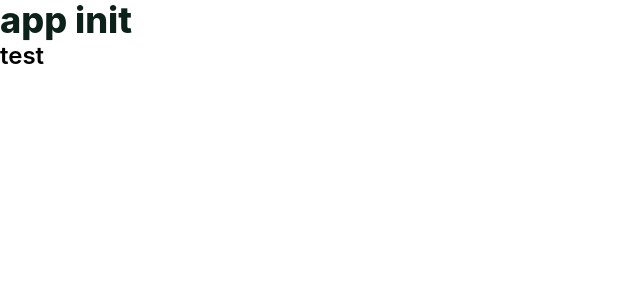
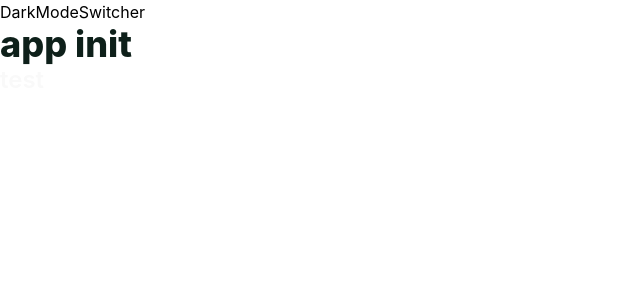
Before and after one commit to IIB3nceII/doc-in-time, a React (Create React App) app in the folder webapp/: page / in a window 1280 px wide. Shown: the top 300 px of the page, without its empty margins (0-640 px from the left). Built offline with nearby package versions, Linux system fonts and the light colour scheme.

Commit message:
tailwind is darkmode ready

```diff
--- a/webapp/assets/base.scss
+++ b/webapp/assets/base.scss
@@ -1,13 +1,14 @@
 :root {
-  --bg-primary: #ffffff;
-  --bg-primary-2: #f9f9f9;
-  --bg-secondary: #000000;
-  --secondary-2: #111;
+  --primary: #ffffff;
+  --primary-2: #f9f9f9;
+  --secondary: #000000;
+  --bg-secondary-2: #111;
   --selection: var(--cyan);
 
   --text-primary: #0e201a;
   --text-primary-2: #394843;
-  --text-secondary: white;
+  --text-primary-3: #0e201a;
+  --text-secondary: #ffffff;
 
   --btn-primary: var(--blue);
 
--- a/webapp/package.json
+++ b/webapp/package.json
@@ -43,7 +43,9 @@
   },
   "devDependencies": {
     "autoprefixer": "^10.4.12",
+    "eslint": "^8.25.0",
     "postcss": "^8.4.17",
+    "prettier": "^2.7.1",
     "tailwindcss": "^3.1.8"
   }
 }
--- a/webapp/src/App.tsx
+++ b/webapp/src/App.tsx
@@ -1,8 +1,10 @@
 import React from "react";
+import { DarkModeSwitcher } from "./components/ui";
 
 function App() {
   return (
     <div>
+      <DarkModeSwitcher />
       <h1>app init</h1>
       <h2>test</h2>
     </div>
--- /dev/null
+++ b/webapp/src/components/ui/DarkModeSwitcher/DarkModeSwitcher.tsx
@@ -0,0 +1,32 @@
+import React, { useEffect, useState } from "react";
+import s from "./DarkModeSwitcher.module.scss";
+
+const DarkModeSwitcher = () => {
+  const [currentTheme, setCurrentTheme] = useState<"light" | "dark">("light");
+
+  useEffect(() => {
+    if (localStorage.theme === "dark" || (!("theme" in localStorage) && window.matchMedia("(prefers-color-scheme: dark)").matches)) {
+      document.documentElement.classList.add("dark");
+      setCurrentTheme("dark");
+    } else {
+      document.documentElement.classList.remove("dark");
+      setCurrentTheme("light");
+    }
+  }, []);
+
+  const changeTheme = () => {
+    if (currentTheme === "light") {
+      localStorage.theme = "dark";
+      document.documentElement.classList.add("dark");
+      setCurrentTheme("dark");
+    } else {
+      localStorage.theme = "light";
+      document.documentElement.classList.remove("dark");
+      setCurrentTheme("light");
+    }
+  };
+
+  return <button onClick={changeTheme}>DarkModeSwitcher</button>;
+};
+
+export default DarkModeSwitcher;
--- /dev/null
+++ b/webapp/src/components/ui/DarkModeSwitcher/index.ts
@@ -0,0 +1 @@
+export { default } from "./DarkModeSwitcher";
--- /dev/null
+++ b/webapp/src/components/ui/index.ts
@@ -0,0 +1 @@
+export { default as DarkModeSwitcher } from "./DarkModeSwitcher";
--- a/webapp/src/index.scss
+++ b/webapp/src/index.scss
@@ -6,9 +6,8 @@
 
 @layer base {
   body {
-    margin: 0;
-    font-family: -apple-system, BlinkMacSystemFont, "Segoe UI", "Poppins",
-      "Oxygen", "Ubuntu", "Cantarell", "Fira Sans", "Droid Sans",
+    @apply m-0 p-0 bg-primary dark:bg-secondary transition-colors duration-500;
+    font-family: -apple-system, BlinkMacSystemFont, "Segoe UI", "Poppins", "Oxygen", "Ubuntu", "Cantarell", "Fira Sans", "Droid Sans",
       "Helvetica Neue", sans-serif;
     -webkit-font-smoothing: antialiased;
     -moz-osx-font-smoothing: grayscale;
@@ -19,10 +18,14 @@
   }
 
   h1 {
-    @apply text-4xl font-extrabold text-primary;
+    @apply text-4xl font-extrabold text-primary dark:text-secondary;
   }
 
   h2 {
     @apply text-2xl font-semibold text-primary-2;
   }
+
+  p {
+    @apply text-secondary;
+  }
 }
```
Also changed, not shown: webapp/src/components/ui/DarkModeSwitcher/DarkModeSwitcher.module.scss (added), 2 other files (tests, documents, lock files or other folders).
